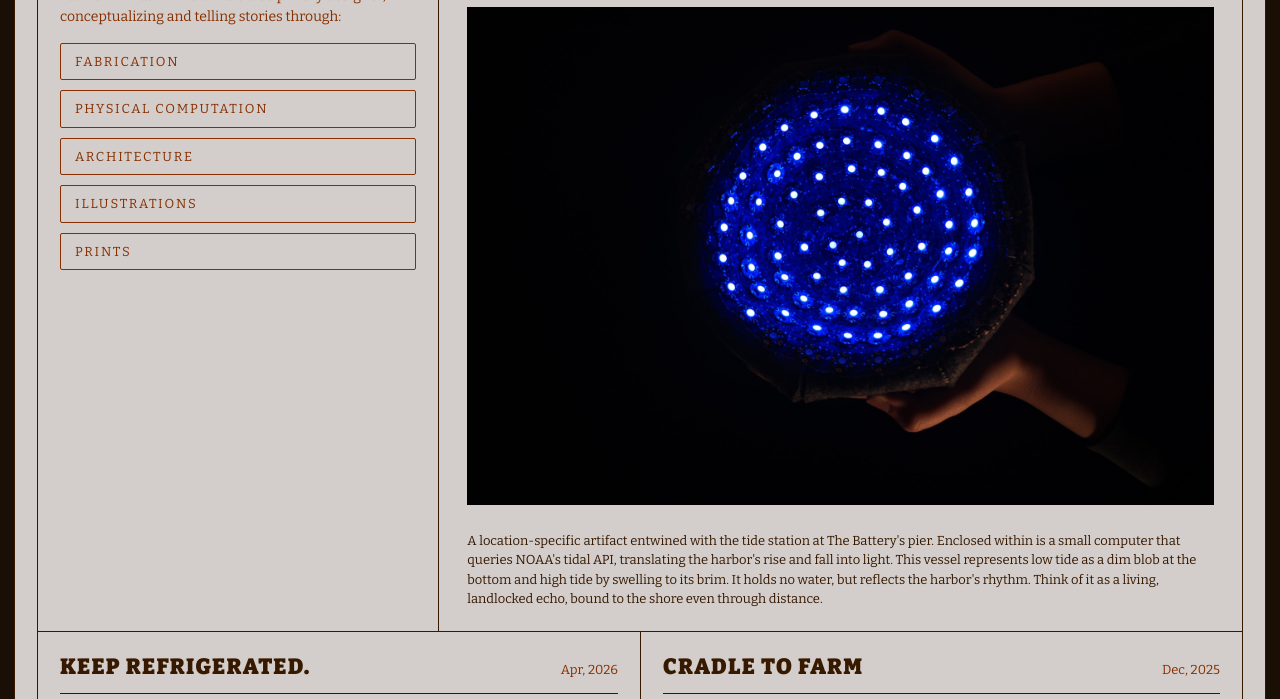
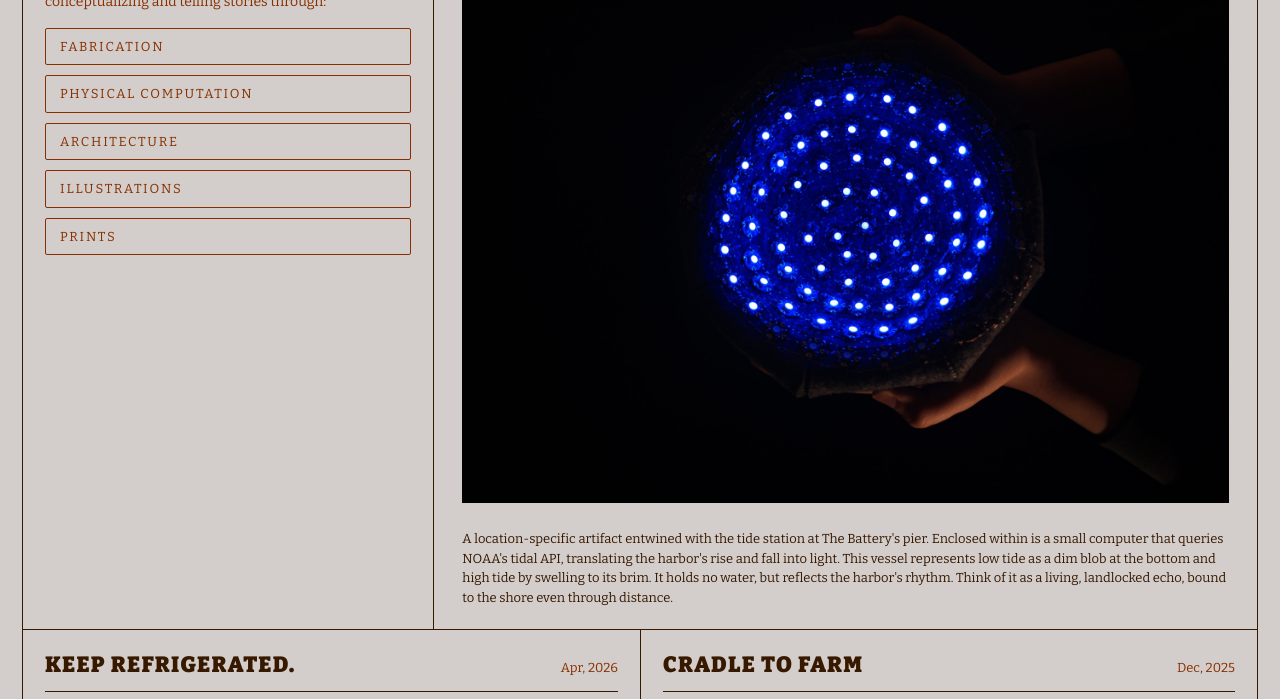
Before and after one commit to fatma-hashimi/Fatma-Alhashimi, a plain HTML site: page index.html in a window 1280 px wide. Shown: the part 179-878 px from the top of the page. Drawn offline with nearby package versions, Linux system fonts and the light colour scheme.

Commit message:
Drop dark frame so beige fills page edge-to-edge
The dark #1a0f05 body bg was peeking around the framed .page card
(via its 14px margin) and showing during overscroll bounce. Setting
html/body bg to the beige token, removing the .page margin, and
dropping the now-redundant .page outer border lets the beige extend
to the viewport edges. The thin inner content frame (.inner border)
stays for the newspaper look.

Co-Authored-By: Claude Opus 4.7 <noreply@anthropic.com>

```diff
--- a/styles.css
+++ b/styles.css
@@ -12,7 +12,7 @@
 html, body {
   margin: 0;
   padding: 0;
-  background: #1a0f05;        /* darker page behind the framed card */
+  background: var(--bg);
   color: var(--ink);
   font-family: 'Bitter', Georgia, serif;
   font-weight: 400;
@@ -25,10 +25,9 @@ a { color: inherit; text-decoration: none; }
 /* ---------- frame ---------- */
 .page {
   background: var(--bg);
-  margin: 14px;
+  margin: 0;
   padding: 22px;
-  min-height: calc(100vh - 28px);
-  border: var(--line);
+  min-height: 100vh;
   display: grid;
   grid-template-rows: auto 1fr auto;
 }
```
